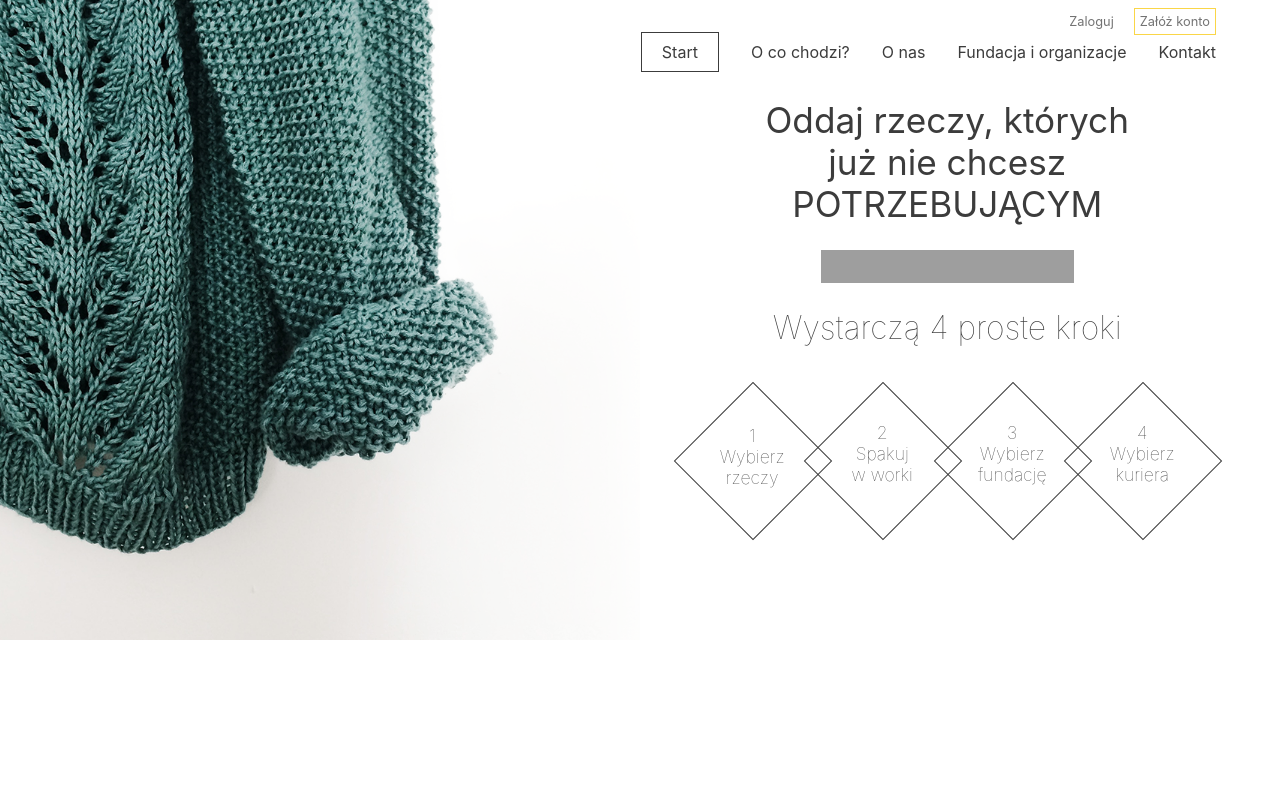
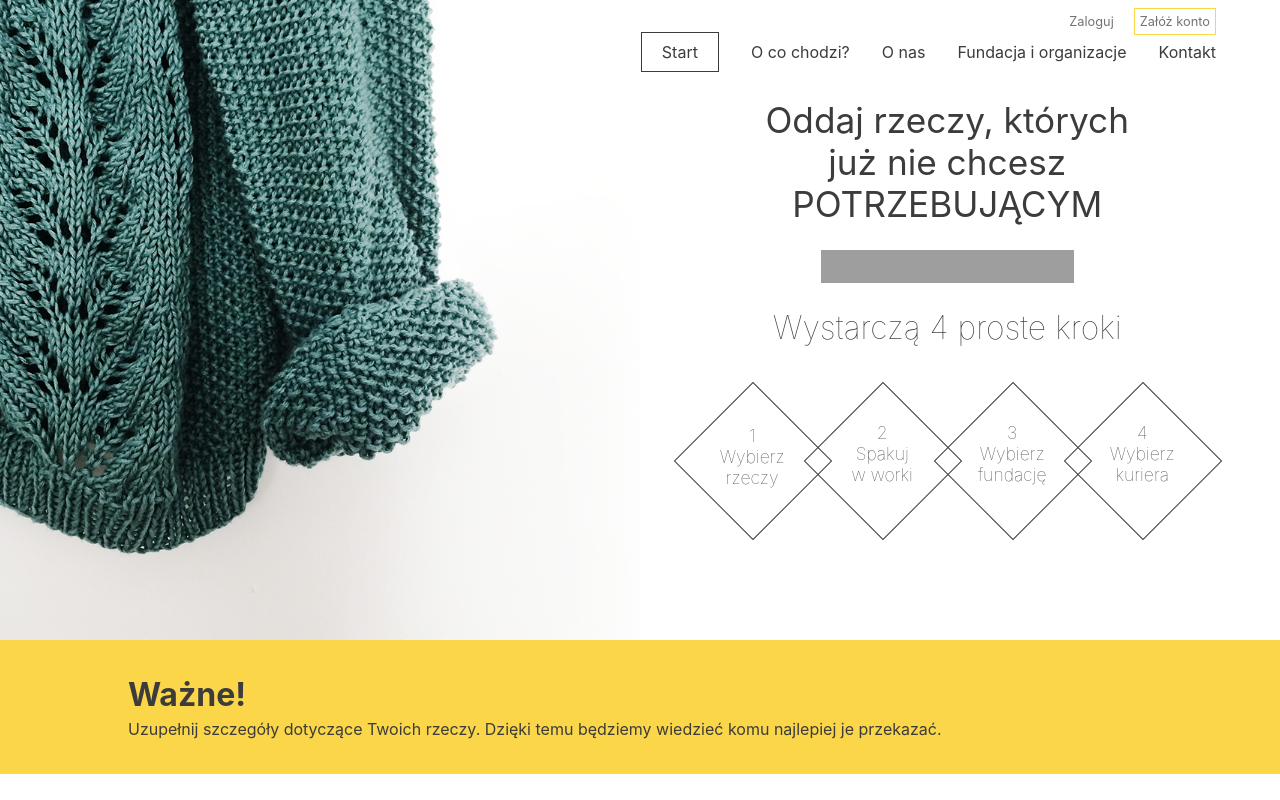
Before and after one commit to cieniavska/Oddaj_rzeczy, a React (Create React App) app: page /#/giveAwayForm in a window 1280 px wide. Built offline with nearby package versions, Linux system fonts and the light colour scheme; grey boxes are pictures that could not be loaded.

Commit message:
added important message

```diff
--- a/src/components/GiveAwayForm.js
+++ b/src/components/GiveAwayForm.js
@@ -1,7 +1,9 @@
 import React from "react";
 import LoginPanel from './../components/Home/LoginPanel';
 import Navigation from './../components/Home/Navigation';
-import GiveAwayHero from "./Home/GiveAwayForm/GiveAwayHero";
+import GiveAwayHero from "./GiveAwayForm/GiveAwayHero";
+import ImportantMsg from './../components/GiveAwayForm/ImportantMsg';
+import importantMessages from './../data/importantMessages';
 
 function GiveAwayForm() {
     return (
@@ -11,6 +13,7 @@ function GiveAwayForm() {
                 <Navigation/>
                 <GiveAwayHero/>
             </div>
+            <ImportantMsg title={"Ważne!"} text={importantMessages.messages[0].first}/>
         </>
     )
 }
--- /dev/null
+++ b/src/components/GiveAwayForm/ImportantMsg.js
@@ -0,0 +1,14 @@
+import React from "react";
+
+function ImportantMsg(props) {
+    return (
+        <div className="importantMsg-wrapper">
+            <div name="importantMsg" className="container">
+                <div className="importantMsg__title">{props.title}</div>
+                <div className="importantMsg__text">{props.text}</div>
+            </div>
+        </div>
+    )
+}
+
+export default ImportantMsg;
--- /dev/null
+++ b/src/data/importantMessages.json
@@ -0,0 +1,9 @@
+{
+    "messages": [
+      {
+        "first": "Uzupełnij szczegóły dotyczące Twoich rzeczy. Dzięki temu będziemy wiedzieć komu najlepiej je przekazać.",
+        "second": "Wszystkie rzeczy do oddania zapakuj w 60l worki. Dokładną instrukcję jak poprawnie spakować rzeczy znajdziesz TUTAJ.",
+        "third": "Jeśli wiesz komu chcesz pomóc, możesz wpisać nazwę tej organizacji w wyszukiwarce. Możesz też filtrować organizacje po ich lokalizacji bądź celu ich pomocy.",
+        "fourth": "Podaj adres oraz termin odbioru rzeczy."
+    }]
+  }
--- /dev/null
+++ b/src/scss/components/_importantMsg.scss
@@ -0,0 +1,17 @@
+.importantMsg-wrapper {
+    width: 100vw;
+    background-color: $border;
+    padding: 35px;
+}
+
+.importantMsg {
+    padding: 50px;
+    &__title {
+        font-weight: bolder;
+        font-size: 2rem;
+        padding-bottom: 5px;
+    }
+    &__text {
+        font-size: 1rem;
+    }
+}
--- a/src/scss/main.scss
+++ b/src/scss/main.scss
@@ -12,6 +12,8 @@
 @import './components/columns';
 @import './components/steps';
 @import './components/giveAwayBtn';
+@import './components/importantMsg';
+
 
 @import './components/form';
 @import './components/loginRegisterBtns';
```
Also changed, not shown: src/components/GiveAwayForm/GiveAwayHero.js (renamed from src/components/Home/GiveAwayForm/GiveAwayHero.js).
